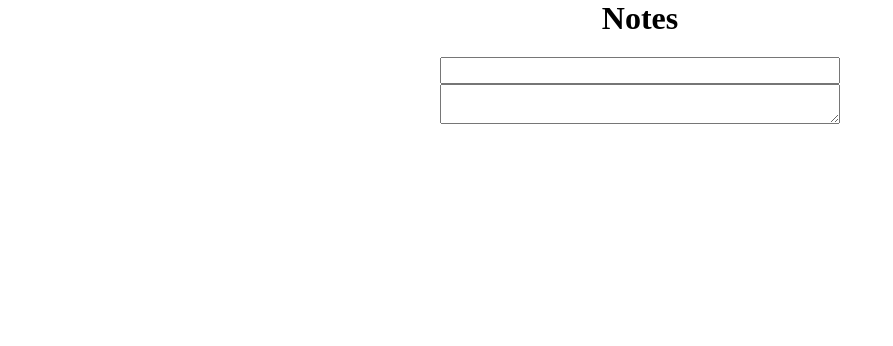
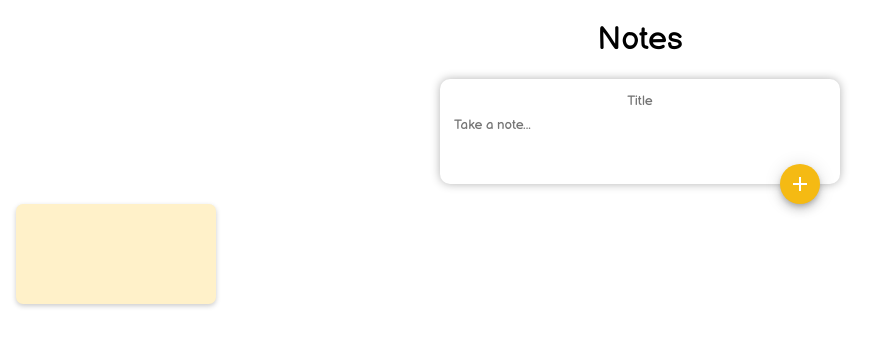
Before and after one commit to allisondev16/my-notes, a React (Create React App) app: page / in a window 1280 px wide. Shown: the top 346 px of the page, without its empty margins (0-893 px from the left). Built offline with nearby package versions, Linux system fonts and the light colour scheme.

Commit message:
Completed TextArea and Updated Note

```diff
--- a/package.json
+++ b/package.json
@@ -3,6 +3,10 @@
   "version": "0.1.0",
   "private": true,
   "dependencies": {
+    "@emotion/react": "^11.5.0",
+    "@emotion/styled": "^11.3.0",
+    "@mui/icons-material": "^5.0.5",
+    "@mui/material": "^5.0.6",
     "@testing-library/jest-dom": "^5.14.1",
     "@testing-library/react": "^11.2.7",
     "@testing-library/user-event": "^12.8.3",
--- a/public/index.html
+++ b/public/index.html
@@ -1,14 +1,12 @@
 <!DOCTYPE html>
 <html lang="en">
+
 <head>
   <meta charset="utf-8" />
   <link rel="icon" href="%PUBLIC_URL%/favicon.ico" />
   <meta name="viewport" content="width=device-width, initial-scale=1" />
   <meta name="theme-color" content="#000000" />
-    <meta
-      name="description"
-      content="Web site created using create-react-app"
-    />
+  <meta name="description" content="Web site created using create-react-app" />
   <!--
       Notice the use of %PUBLIC_URL% in the tags above.
       It will be replaced with the URL of the `public` folder during the build.
@@ -20,7 +18,11 @@
     -->
   <title>Notes</title>
   <link rel="stylesheet" href="styles.css">
+  <link rel="preconnect" href="https://fonts.googleapis.com">
+  <link rel="preconnect" href="https://fonts.gstatic.com" crossorigin>
+  <link href="https://fonts.googleapis.com/css2?family=Balsamiq+Sans:wght@400;700&display=swap" rel="stylesheet">
 </head>
+
 <body>
   <noscript>You need to enable JavaScript to run this app.</noscript>
   <div id="root"></div>
@@ -35,4 +37,5 @@
       To create a production bundle, use `npm run build` or `yarn build`.
     -->
 </body>
+
 </html>
--- a/public/styles.css
+++ b/public/styles.css
@@ -2,28 +2,59 @@
     margin: 0;
     padding: 0;
     box-sizing: border-box;
-}
-
-body {
     font-family: 'Balsamiq Sans', cursive;
     font-weight: 400;
 }
 
+body {
+
+}
+
 header {
     text-align: center;
+    margin: 20px 0;
 }
 
 form.create-note {
     width: 400px;
     margin: 20px auto;
     border-radius: 10px;
-
+    box-shadow: 0 0 10px 0px rgb(0 0 0 / 30%);
+    padding: 10px;
+    position: relative;
 }
 
 form.create-note input,
 form.create-note textarea {
     width: 100%;
-    /* border: none; */
+    border: none;
+    padding: 4px;
     outline: none;
-    padding: 4px;
+    resize: none;
 }
+
+form.create-note input {
+    text-align: center;
+}
+
+form.create-note button {
+    position: absolute;
+    bottom: -20px;
+    right: 20px;
+    background: #f5ba13;
+}
+
+form.create-note button:hover {
+    background: #ebaf0a
+}
+
+.note {
+    width: 200px;
+    background-color: #fff1c9;
+    border-radius: 7px;
+    box-shadow: 0 2px 5px #ccc;
+    margin: 16px;
+    padding: 10px;
+    height: 100px;
+
+}
--- a/src/components/App.js
+++ b/src/components/App.js
@@ -1,11 +1,13 @@
 import Header from './Header';
 import TextArea from './TextArea';
+import Note from './Note';
 
 function App() {
   return (
     <div>
       <Header />
       <TextArea />
+      <Note />
     </div>
   );
 }
--- /dev/null
+++ b/src/components/Note.js
@@ -0,0 +1,12 @@
+import React from "react";
+
+function Note() {
+    return (
+        <div className="note">
+            <h1>{}</h1>
+            <p>{}</p>
+        </div>
+    )
+}
+
+export default Note;
--- a/src/components/TextArea.js
+++ b/src/components/TextArea.js
@@ -1,11 +1,26 @@
 import React from "react";
+import { Zoom, Fab } from '@mui/material';
+//import { AddIcon } from '@mui/icons-material';
+import AddIcon from '@mui/icons-material/Add';
 
 function TextArea() {
     return (
-        <form class="create-note">
-            <input></input>
-            <textarea></textarea>
+        <form className="create-note">
+            <input
+                placeholder="Title"
+            />
+            <textarea
+                placeholder="Take a note..."
+                rows="3"
+            />
+            <Zoom in="true">
+                <Fab size="small" color="primary" aria-label="add">
+                    <AddIcon />
+                </Fab>
+            </Zoom>
         </form>
+
+
     )
 }
 
```
Also changed, not shown: 2 other files (tests, documents, lock files or other folders). Lines whose indentation alone changed are shown as unchanged.
